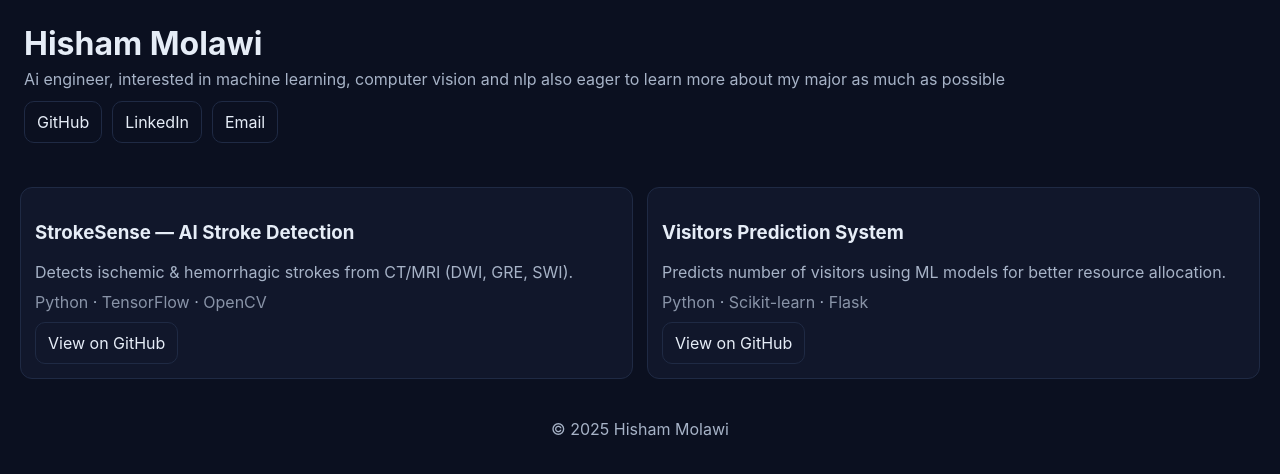
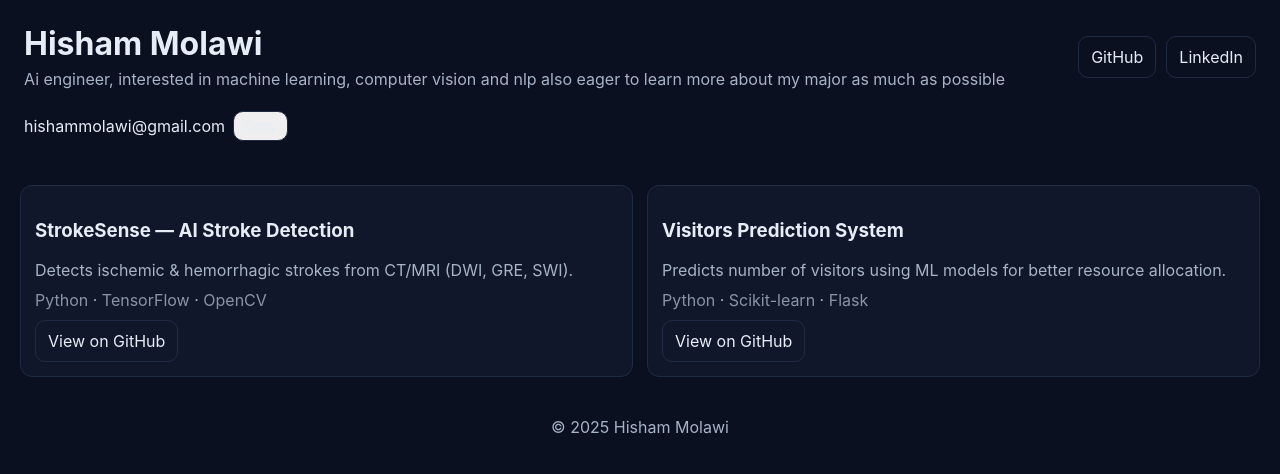
Before and after one commit to He1himself/hishammolawi.github.io, a plain HTML site: page index.html in a window 1280 px wide. Drawn offline with Linux system fonts and the light colour scheme.

Commit message:
Update index.html

```diff
--- a/index.html
+++ b/index.html
@@ -15,8 +15,11 @@
   <nav style="display:flex;gap:10px;">
     <a class="btn" href="https://github.com/He1himself" target="_blank" rel="noopener">GitHub</a>
     <a class="btn" href="https://www.linkedin.com/in/hisham-molawi-71b715357/" target="_blank" rel="noopener">LinkedIn</a>
-    <a class="btn" href="mailto:hishamsmolawi@gmail.com?subject=Hello%20Hisham&body=Hi%20Hisham,%0A" target="_blank" rel="noopener">Email</a>
   </nav>
+    <div style="display:flex;align-items:center;gap:8px;color:#e6edf7;margin-top:10px;">
+  <span id="email-text">hishammolawi@gmail.com</span>
+  <button id="copy-btn" class="btn" style="padding:6px 10px;font-size:14px;">Copy</button>
+</div>
 </header>
 
 
```
